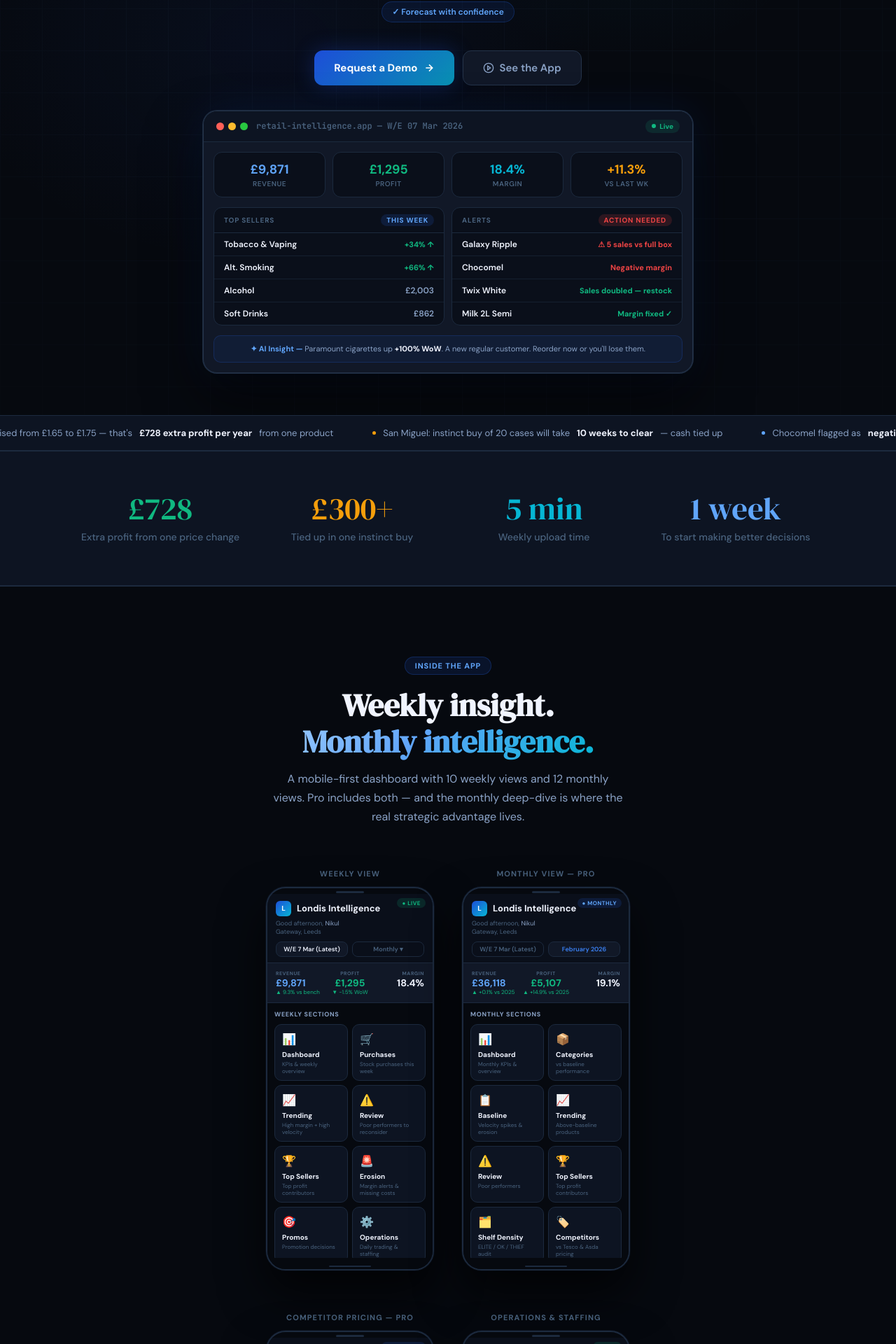
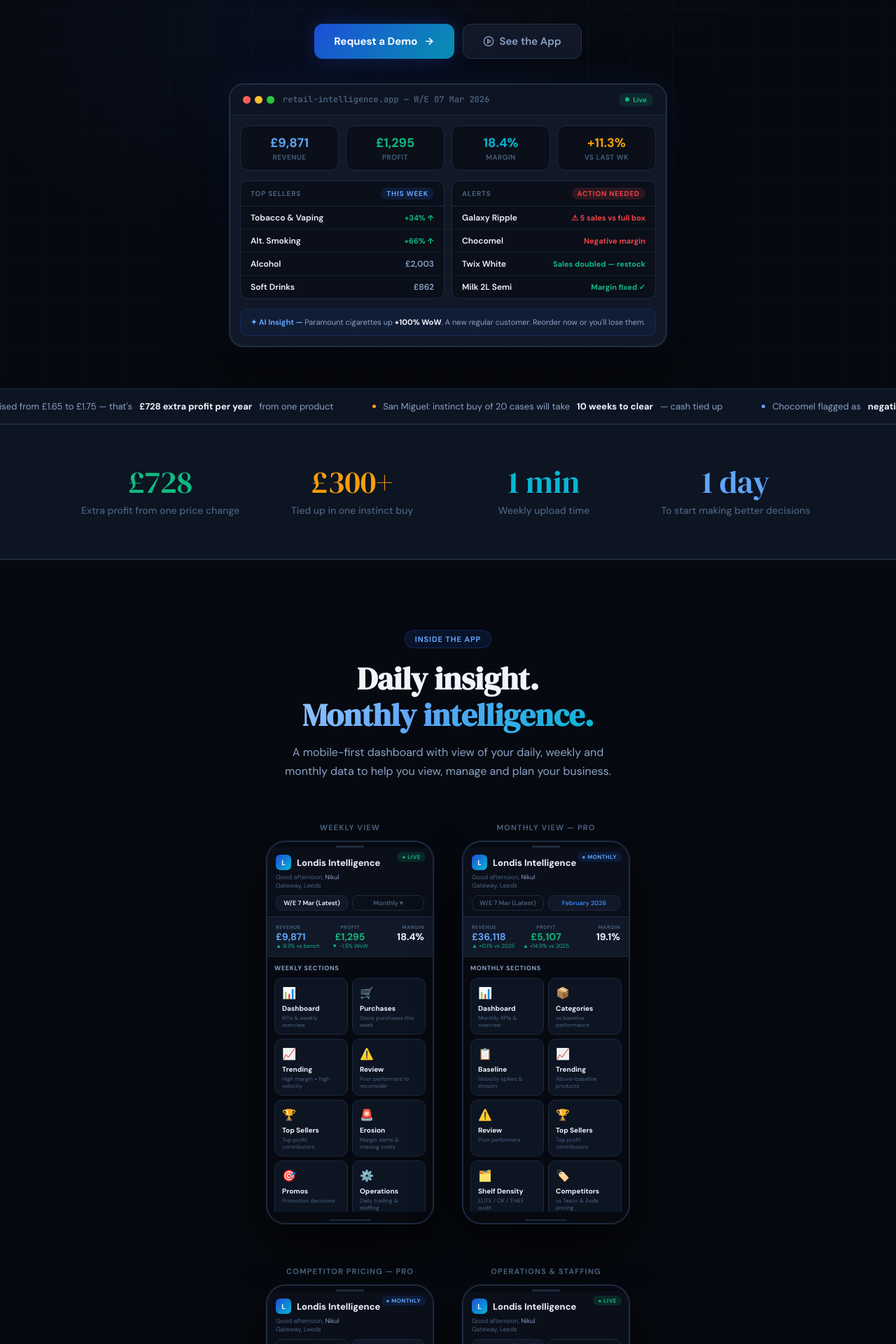
Before and after one commit to simsim383/Retail-Intelligence-owner-dashboard, a React (Vite) app: page / in a window 1280 px wide. Shown: the part 468-2388 px from the top of the page at 70% size. Built offline with nearby package versions, Linux system fonts and the light colour scheme.

Commit message:
Update App.jsx

```diff
--- a/src/App.jsx
+++ b/src/App.jsx
@@ -373,8 +373,7 @@ function Hero() {
             </p>
             <div className="hero-pills fu d4">
               <span className="hero-pill">✓ Make better buying decisions</span>
-              <span className="hero-pill">✓ Spot pricing errors instantly</span>
-              <span className="hero-pill">✓ Catch theft before it's too late</span>
+              <span className="hero-pill">✓ Daily health check</span>
               <span className="hero-pill">✓ Forecast with confidence</span>
             </div>
             <div className="hero-btns fu d5">
@@ -469,8 +468,8 @@ function Stats() {
           {[
             { num:'£728',   color:'var(--green)',    lbl:'Extra profit from one price change' },
             { num:'£300+',  color:'var(--amber)',    lbl:'Tied up in one instinct buy'        },
-            { num:'5 min',  color:'var(--cyan)',     lbl:'Weekly upload time'                 },
-            { num:'1 week', color:'var(--blue-glo)', lbl:'To start making better decisions'  },
+            { num:'1 min',  color:'var(--cyan)',     lbl:'Weekly upload time'                 },
+            { num:'1 day', color:'var(--blue-glo)', lbl:'To start making better decisions'  },
           ].map((s, i) => (
             <div key={i} className="reveal">
               <div className="stat-num" style={{ color:s.color }}>{s.num}</div>
@@ -490,8 +489,8 @@ function AppPreview() {
       <div className="container">
         <div className="section-head">
           <span className="badge badge-blue">Inside the App</span>
-          <h2>Weekly insight.<br /><span className="gradient-text">Monthly intelligence.</span></h2>
-          <p>A mobile-first dashboard with 10 weekly views and 12 monthly views. Pro includes both — and the monthly deep-dive is where the real strategic advantage lives.</p>
+          <h2>Daily insight.<br /><span className="gradient-text">Monthly intelligence.</span></h2>
+          <p>A mobile-first dashboard with view of your daily, weekly and monthly data to help you view, manage and plan your business.</p>
         </div>
 
         {/* Row 1 — Weekly + Monthly nav grids */}
@@ -534,9 +533,9 @@ function AppPreview() {
         <div style={{ marginTop:40, display:'grid', gridTemplateColumns:'repeat(auto-fit,minmax(200px,1fr))', gap:16 }}>
           {[
             { icon:'📱', title:'Mobile-first',          desc:'Designed for store owners on the move — check your numbers from anywhere, any time, on any device.' },
-            { icon:'📅', title:'Weekly + Monthly · Pro', desc:'Pro includes both weekly EPOS analysis and monthly deep-dives: baseline trends, competitor pricing, financial P&L, and shelf density.', pro:true },
-            { icon:'🏷️', title:'Competitor Pricing · Pro',desc:'Your prices vs Tesco & Asda across a fixed 15-product basket every month. 3 upside, 4 in-line, 7 at risk — know your position.', pro:true },
-            { icon:'⚙️', title:'Operations & Staffing',  desc:'1,250 transactions. £7.90 avg spend. Busiest day: Saturday. Peak hours flagged. Suggested day off. All from your own data.' },
+            { icon:'📅', title:'Daily + Weekly + Monthly', desc:' EPOS analysis and deep-dives into your data', pro:true },
+            { icon:'🏷️', title:'Competitor Pricing · Pro',desc:'Your prices vs Tesco & Asda across a fixed 15-product basket every month — know your position.', pro:true },
+            { icon:'⚙️', title:'Operations & Staffing',  desc:'Find your average basket spend, busiest day and quietest day all from your own data.' },
           ].map((c,i)=>(
             <div className="card reveal" key={i} style={{ textAlign:'center', position:'relative' }}>
               {c.pro && <div style={{ position:'absolute', top:-10, right:12, fontSize:9, fontWeight:800, padding:'2px 9px', borderRadius:99, background:'rgba(37,99,235,0.15)', color:'var(--blue-glo)', border:'1px solid rgba(37,99,235,0.3)', letterSpacing:'0.06em', textTransform:'uppercase' }}>Pro</div>}
@@ -567,7 +566,7 @@ function WhyItWorks() {
       label:'2 — Weekly Health Check', title:"Know what's going well\nand what isn't.",
       body:"Every week you get a clear view of what's growing, declining, and whether you have a potential theft or stock discrepancy problem. The data you need — without being in the shop 24/7.",
       points:['Top and bottom performers by category, every week','Spot slow-moving lines eating into shelf space and cash','Flag discrepancies between stock stacked and sales recorded','Track trends week on week before problems compound'],
-      storyText:"A client stacked a full box of Galaxy Ripple. The data showed only 5 sales. We pinpointed the discrepancy before it was too late — that's the kind of visibility that pays for itself immediately.",
+      storyText:"A client saw their low margin products each week and could now pin point which specific products to increase their price on immediately",
       storyTag:'🔍 Stock Control',
     },
     {
@@ -711,7 +710,7 @@ function Features() {
             <div className="feature-label">Top Sellers</div>
             <h2 className="feature-title">Know what's selling.<br />Know what's not.</h2>
             <p className="feature-body">Best and worst performers ranked every week. See which categories are growing, which lines are freeing up space and cash, and where your real volume comes from.</p>
-            <CheckList checks={['Best sellers ranked by revenue, profit, and units','Worst performers flagged — free up space and cash','Category and department breakdowns with WoW','Ask about specific lines rather than the whole shop']} />
+            <CheckList checks={['Best sellers ranked by revenue, profit, and units','Worst performers flagged — free up space and cash','Category and department breakdowns with WoW','Ask about specific lines rather than the whole shop', ,'Increase shelf spacing on your top sellers']} />
           </div>
           <ScreenShell title="Top Sellers — W/E 07 Mar" badge="Best Sellers">
             {[
@@ -783,35 +782,6 @@ function Features() {
           </ScreenShell>
         </div>
 
-        {/* 4 — Stock Control */}
-        <div className="feature-row flip reveal">
-          <div>
-            <div className="feature-label" style={{ color:'var(--red)' }}>Stock Control &amp; Theft Detection</div>
-            <h2 className="feature-title">Full box stacked.<br /><span style={{color:'var(--red)'}}>Five sales recorded.</span></h2>
-            <p className="feature-body">A client stacked a full box of Galaxy Ripple. The data showed only 5 sales. We pinpointed the discrepancy before it was too late — automatically, every single week.</p>
-            <CheckList checks={['Flags discrepancies between stock movement and sales','Pin-points errors before they compound over weeks','Basket spend tracked per staff member per shift','Busy vs quiet day patterns reveal unusual activity']} />
-          </div>
-          <ScreenShell title="Stock Discrepancy Report" badge="Review" badgeClass="badge-red">
-            <div style={{padding:'14px 16px',display:'flex',flexDirection:'column',gap:10}}>
-              <div style={{background:'rgba(239,68,68,0.06)',border:'1px solid rgba(239,68,68,0.2)',borderRadius:10,padding:14}}>
-                <div style={{fontSize:11,fontWeight:700,color:'var(--red)',textTransform:'uppercase',letterSpacing:'0.06em',marginBottom:8}}>⚠ Discrepancy Flagged</div>
-                <div style={{fontSize:14,fontWeight:700,color:'var(--text)',marginBottom:4}}>Galaxy Ripple — Confectionery</div>
-                <div style={{display:'grid',gridTemplateColumns:'1fr 1fr',gap:8,marginTop:10}}>
-                  {[{lbl:'Stock put out',val:'48 units',c:'var(--text)'},{lbl:'Sales recorded',val:'5 units',c:'var(--red)'},{lbl:'Remaining',val:'6 units',c:'var(--amber)'},{lbl:'Unaccounted',val:'37 units',c:'var(--red)'}].map((m,i)=>(
-                    <div key={i} style={{background:'var(--bg2)',borderRadius:8,padding:'8px 12px'}}>
-                      <div style={{fontSize:10,color:'var(--dim)',fontWeight:600,marginBottom:2}}>{m.lbl}</div>
-                      <div style={{fontSize:15,fontWeight:800,color:m.c}}>{m.val}</div>
-                    </div>
-                  ))}
-                </div>
-              </div>
-              <div style={{background:'rgba(245,158,11,0.06)',border:'1px solid rgba(245,158,11,0.2)',borderRadius:10,padding:14,fontSize:12,color:'var(--muted)',lineHeight:1.65}}>
-                <div style={{color:'var(--amber)',fontWeight:700,fontSize:11,marginBottom:4}}>⚑ Action Required</div>
-                Check CCTV for this bay. Verify stock count physically. Consider reordering only once discrepancy is resolved.
-              </div>
-            </div>
-          </ScreenShell>
-        </div>
 
         {/* 5 — AI Summary */}
         <div className="feature-row reveal">
@@ -844,7 +814,7 @@ function Features() {
             <div className="feature-label" style={{ color:'var(--blue-glo)' }}>Competitor Pricing · Pro Monthly</div>
             <h2 className="feature-title">Know exactly where<br />you stand vs Tesco &amp; Asda.</h2>
             <p className="feature-body">A fixed 15-product basket checked against Tesco and Asda prices every month. Know instantly which lines are at risk, which are in-line, and where you actually have an advantage.</p>
-            <CheckList checks={['15-product basket vs Tesco & Asda every month','RISK / IN-LINE / UPSIDE status per product','Monthly P&L summary alongside pricing data','Shelf density: ELITE / OK / THIEF audit per category']} accent="var(--blue-glo)" />
+            <CheckList checks={['15-product basket vs Tesco & Asda every month','RISK / IN-LINE / UPSIDE status per product','Monthly P&L summary alongside pricing data']} accent="var(--blue-glo)" />
           </div>
           <ScreenShell title="Competitor Pricing — February 2026" badge="Pro Monthly" badgeClass="badge-blue">
             <div style={{padding:'8px 16px'}}>
@@ -974,7 +944,6 @@ function FinalCTA() {
           We deal with the past.<br /><span className="gradient-text">So you can profit in the future.</span>
         </h2>
         <p style={{ fontSize:16, color:'var(--muted)', maxWidth:460, margin:'0 auto 36px', lineHeight:1.7 }}>
-          Stop making decisions on instinct. Start knowing what's actually happening in your store — every single week.
         </p>
         <div style={{ display:'flex', flexWrap:'wrap', justifyContent:'center', gap:12 }}>
           <button className="btn-primary-lg" onClick={() => scrollTo('contact')}>Request a Demo <ArrowRight /></button>
@@ -1053,7 +1022,7 @@ function Footer() {
               <div style={{ fontSize:11, color:'var(--dim)' }}>Smart stock analytics for independent stores</div>
             </div>
           </div>
-          <a href="mailto:hello@retail-intelligence.co.uk">hello@retail-intelligence.co.uk</a>
+          <a href="mailto:retail.intelligence@outlook.com">retail.intelligence@outlook.com</a>
           <div style={{ fontSize:12, color:'var(--dim)' }}>© 2026 Retail Intelligence · Built in the UK</div>
         </div>
       </div>
```
